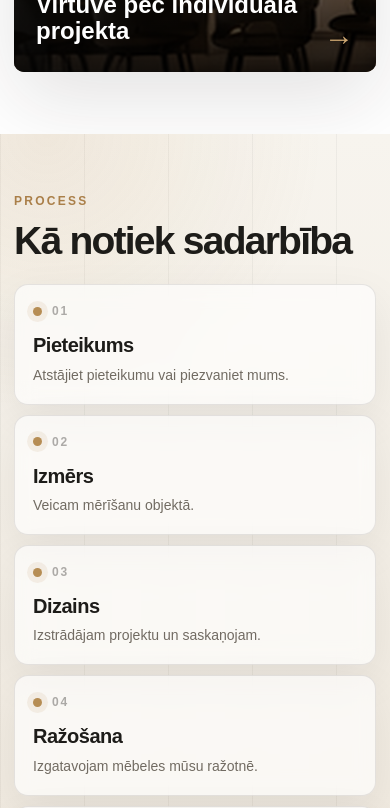
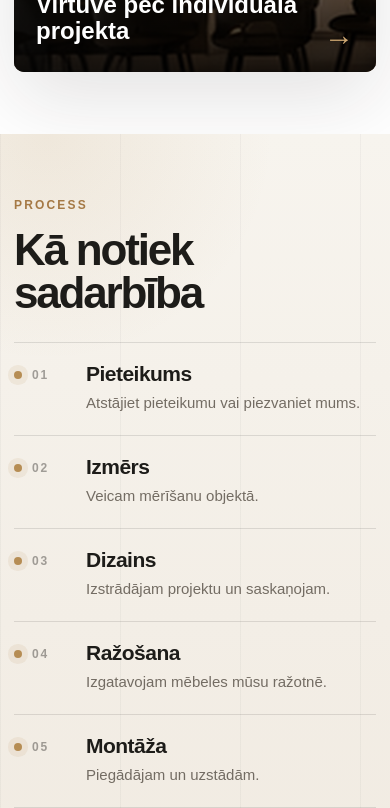
Before and after one commit to SergeyJak/virtuveunskapis, a Next.js app: page / in a window 390 px wide. Shown: the part 4220-5028 px from the top of the page. Built offline with nearby package versions, Linux system fonts and the light colour scheme.

Commit message:
feat: redesign process as compact timeline
* feat: redesign process as compact editorial timeline

* feat: use compact editorial process timeline

```diff
--- a/app/page.tsx
+++ b/app/page.tsx
@@ -77,16 +77,12 @@ export default async function HomePage({ searchParams }: { searchParams: Promise
 
       <section className={processStyles.section}>
         <div className={`container ${processStyles.inner}`}>
-          <div className={processStyles.headingRow}>
-            <div>
-              <p className={processStyles.eyebrow}>Process</p>
-              <h2 className={processStyles.title}>{t.home.processTitle}</h2>
-            </div>
-          </div>
-          <div className={processStyles.grid}>
+          <p className={processStyles.eyebrow}>Process</p>
+          <h2 className={processStyles.title}>{t.home.processTitle}</h2>
+          <div className={processStyles.timeline}>
             {t.home.process.map(([n,title,description]) => (
-              <article key={n} className={processStyles.card}>
-                <div className={processStyles.topline}><span className={processStyles.dot} /><span className={processStyles.number}>{n}</span></div>
+              <article key={n} className={processStyles.step}>
+                <div className={processStyles.index}>{n}</div>
                 <h3>{title}</h3>
                 <p>{description}</p>
               </article>
--- a/app/process.module.css
+++ b/app/process.module.css
@@ -1,10 +1,8 @@
 .section {
   position: relative;
   overflow: hidden;
-  padding: 76px 0 82px;
-  background:
-    radial-gradient(circle at 12% 0%, rgba(182,141,84,.12), transparent 30%),
-    linear-gradient(180deg, #f7f4ee 0%, #efe8dd 100%);
+  padding: 92px 0 88px;
+  background: linear-gradient(180deg, #f7f4ee 0%, #f1ebe2 100%);
 }
 
 .section::before {
@@ -12,110 +10,112 @@
   position: absolute;
   inset: 0;
   pointer-events: none;
-  background-image: linear-gradient(90deg, rgba(20,19,16,.045) 1px, transparent 1px);
-  background-size: 84px 84px;
+  background:
+    radial-gradient(circle at 12% 0%, rgba(182,141,84,.12), transparent 28%),
+    linear-gradient(90deg, rgba(20,19,16,.035) 1px, transparent 1px);
+  background-size: auto, 120px 120px;
 }
 
 .inner { position: relative; }
 
-.headingRow {
-  display: flex;
-  align-items: end;
-  justify-content: space-between;
-  gap: 28px;
-  margin-bottom: 34px;
-}
-
 .eyebrow {
-  margin: 0 0 12px;
-  color: #aa7f49;
+  margin: 0 0 14px;
+  color: #a57945;
   font-size: 12px;
   font-weight: 800;
-  letter-spacing: .19em;
+  letter-spacing: .18em;
   text-transform: uppercase;
 }
 
 .title {
+  max-width: 760px;
   margin: 0;
-  max-width: 720px;
-  font-size: clamp(38px, 5vw, 62px);
+  font-size: clamp(42px, 5vw, 72px);
   line-height: .98;
-  letter-spacing: -.045em;
+  letter-spacing: -.05em;
+  font-weight: 600;
 }
 
-.grid {
-  display: grid;
-  grid-template-columns: repeat(5, minmax(0,1fr));
-  gap: 12px;
+.timeline {
+  margin-top: 52px;
+  border-top: 1px solid rgba(31,28,24,.12);
 }
 
-.card {
-  position: relative;
-  min-height: 178px;
-  padding: 20px 18px 20px;
-  border: 1px solid rgba(31,28,24,.1);
-  border-radius: 16px;
-  background: rgba(255,255,255,.64);
-  box-shadow: 0 16px 45px rgba(31,28,24,.07);
-  backdrop-filter: blur(10px);
+.step {
+  display: grid;
+  grid-template-columns: 96px minmax(180px, .65fr) minmax(260px, 1fr);
+  gap: 28px;
+  align-items: center;
+  min-height: 108px;
+  border-bottom: 1px solid rgba(31,28,24,.12);
 }
 
-.topline {
+.index {
   display: flex;
   align-items: center;
-  gap: 10px;
-  margin-bottom: 24px;
-}
-
-.dot {
-  width: 9px;
-  height: 9px;
-  flex: 0 0 9px;
-  border-radius: 50%;
-  background: #b68d54;
-  box-shadow: 0 0 0 6px rgba(182,141,84,.11);
-}
-
-.number {
-  color: rgba(20,19,16,.34);
-  font-size: 12px;
+  gap: 14px;
+  color: rgba(20,19,16,.38);
+  font-size: 13px;
   font-weight: 800;
   letter-spacing: .15em;
 }
 
-.card h3 {
-  margin: 0 0 8px;
-  font-size: 20px;
-  line-height: 1.12;
+.index::before {
+  content: '';
+  width: 9px;
+  height: 9px;
+  border-radius: 999px;
+  background: #b68d54;
+  box-shadow: 0 0 0 8px rgba(182,141,84,.12);
+  flex: 0 0 auto;
+}
+
+.step h3 {
+  margin: 0;
+  font-size: 24px;
+  line-height: 1.15;
   letter-spacing: -.025em;
 }
 
-.card p {
+.step p {
   margin: 0;
-  color: #716b62;
-  font-size: 14px;
-  line-height: 1.5;
+  color: #736c63;
+  font-size: 16px;
+  line-height: 1.55;
 }
 
-@media (max-width: 980px) {
-  .section { padding: 70px 0; }
-  .grid { grid-template-columns: repeat(2, minmax(0,1fr)); }
-  .card:last-child { grid-column: 1 / -1; }
+@media (hover: hover) and (pointer: fine) {
+  .step {
+    transition: background .22s ease, padding .22s ease;
+  }
+  .step:hover {
+    padding-inline: 14px;
+    background: rgba(255,255,255,.45);
+  }
 }
 
-@media (max-width: 640px) {
-  .section { padding: 58px 0 62px; }
-  .headingRow { margin-bottom: 24px; }
-  .title { max-width: 10em; font-size: 39px; }
-  .grid { grid-template-columns: 1fr; gap: 10px; }
-  .card,
-  .card:last-child {
-    grid-column: auto;
+@media (max-width: 800px) {
+  .section { padding: 72px 0 68px; }
+  .timeline { margin-top: 36px; }
+  .step {
+    grid-template-columns: 72px 1fr;
+    gap: 8px 18px;
+    align-items: start;
     min-height: 0;
-    padding: 17px 18px 18px;
-    border-radius: 14px;
+    padding: 22px 0 24px;
   }
-  .topline { margin-bottom: 14px; }
-  .card h3 { font-size: 20px; }
-  .card p { font-size: 14px; }
+  .index { grid-row: 1 / span 2; padding-top: 4px; }
+  .step h3 { font-size: 22px; }
+  .step p { font-size: 15px; }
 }
+
+@media (max-width: 520px) {
+  .section { padding: 62px 0 58px; }
+  .title { font-size: 44px; }
+  .timeline { margin-top: 28px; }
+  .step { grid-template-columns: 58px 1fr; gap: 6px 14px; padding: 19px 0 21px; }
+  .index { gap: 10px; font-size: 12px; }
+  .index::before { width: 8px; height: 8px; box-shadow: 0 0 0 6px rgba(182,141,84,.11); }
+  .step h3 { font-size: 21px; }
+  .step p { font-size: 15px; line-height: 1.45; }
+}
```
